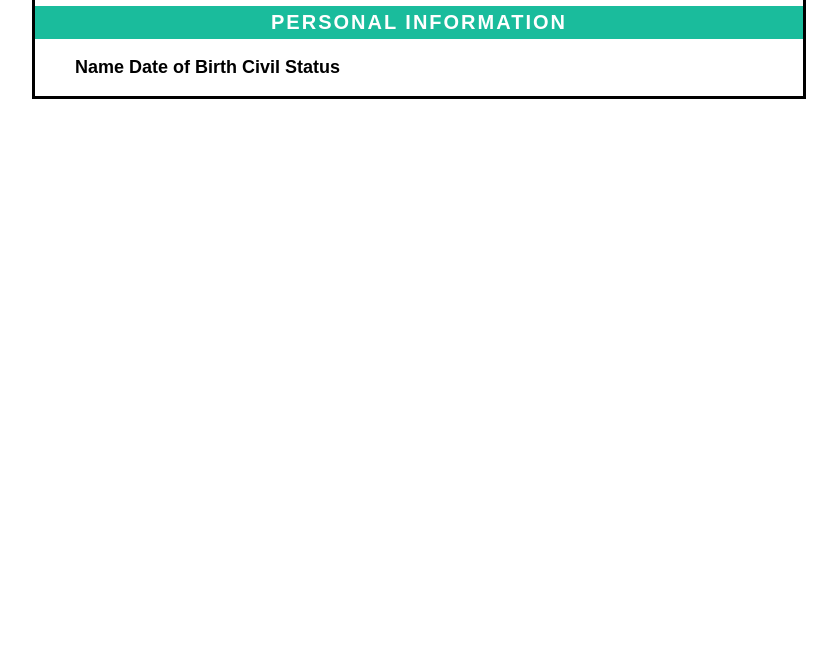
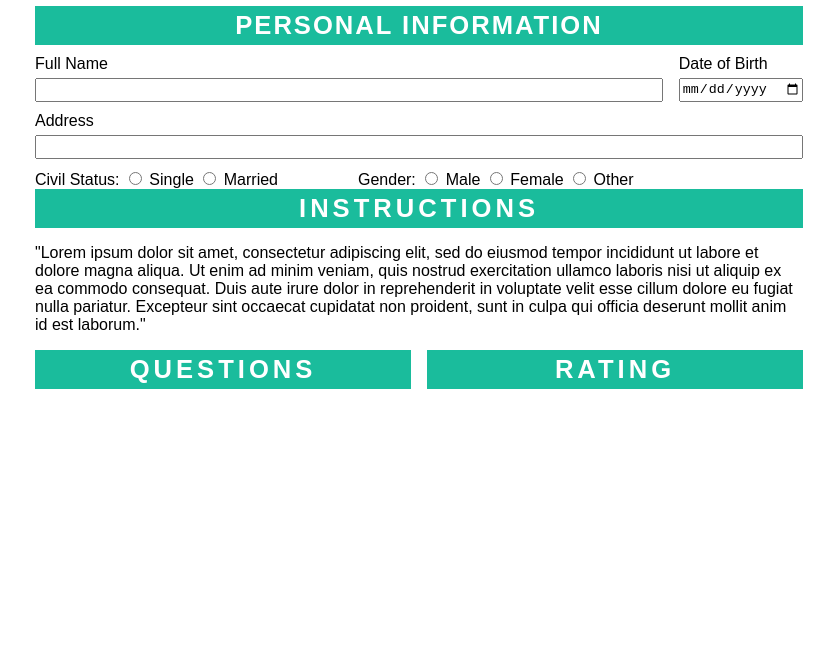
Before and after one commit to lquinto13/SurveyForm, a plain HTML site: page index.html in a window 1280 px wide. Shown: the part 152-800 px from the top of the page, without its empty margins (221-1058 px from the left). Drawn offline with Linux system fonts and the light colour scheme.

Commit message:
Added content

```diff
--- a/index.html
+++ b/index.html
@@ -1,12 +1,12 @@
 <!DOCTYPE html>
 <html>
 <head>
-    <title>Surey</title>
+    <title>Survey</title>
     <link rel="stylesheet" href="styles.css">
 </head>
 
 <body style="margin: 0;">
-    <div class ="formContainer">
+    <div class ="formContainer" >
         <div class ="header">
             SURVEY
         </div>
@@ -15,21 +15,69 @@
             <div class="idHeader">
                 PERSONAL INFORMATION
             </div>
+            <div class="idInfoContainer">
                 <div class="idInfo">
-                    <ul class="infoList">
-                        <li>Name</li>
-                        <li>Date of Birth</li>
-                        <li>Civil Status</li>
-                    </ul>
+                    <div class="label-1">
+                        <div class="idInfoLabel ">Full Name</div>
+                        <div ><input type="text"></div>
                     </div>
-                <div class="idInput">
+                    <div class="label-2">
+                        <div class="idInfoLabel">Date of Birth</div>
+                        <div ><input type="date"></div>
+                    </div>
+                </div>
+                <div class=" idAddress">
+                    <div class="label-3">
+                        <div class="idInfoLabel">
+                            Address
+                        </div>
+                        <input type="text">
+                    </div>
+                </div>
+                <div class="idRadio">
+                    <div class="idInfoLabel">
+                        <div class="label-4">
+                            Civil Status:
+                            <input type="radio" name="radioStatus"> Single
+                            <input type="radio" name="radioStatus"> Married
+                        </div>
 
                     </div>
+                    <div class="idInfoLabel">
+                        <div c;ass ="label-5">
+                            Gender:
+                            <input type="radio" name="radioGender"> Male
+                            <input type="radio" name="radioGender"> Female
+                            <input type="radio" name="radioGender"> Other
+                        </div>
+
 
                     </div>
                 </div>
 
 
 
+            </div>
+        </div>
+
+        <div class="formQuestionsContainer">
+            <div class="instructionsHeader">
+                INSTRUCTIONS
+            </div>
+            <div class="instructionsMessage">
+               <p>"Lorem ipsum dolor sit amet, consectetur adipiscing elit, sed do eiusmod tempor incididunt ut labore et dolore magna aliqua. Ut enim ad minim veniam, quis nostrud exercitation ullamco laboris nisi ut aliquip ex ea commodo consequat. Duis aute irure dolor in reprehenderit in voluptate velit esse cillum dolore eu fugiat nulla pariatur. Excepteur sint occaecat cupidatat non proident, sunt in culpa qui officia deserunt mollit anim id est laborum."</p>
+            </div>
+            <div class="formQuestions">
+                <div class="questionsHeader">
+                    QUESTIONS
+                </div>
+                <div class="ratingHeader">
+                    RATING
+                </div>
+            </div>
+
+        </div>
+    </div>
+    </div>
 </body>
 </html>
--- a/styles.css
+++ b/styles.css
@@ -3,61 +3,152 @@ html{
 
 }
 .formContainer{
+    display: flex;
+    flex-direction: column;
     width: 60%;
-    border: 3px solid black ;
-    margin:auto
+    margin: 0 auto;
+
 }
 
+
 .header {
+    display: flex;
     padding: 20px;
-    text-align: center;
+    justify-content: center;
     letter-spacing: 10px;
     color: #1abc9c;
-    font-size: 100px;
-    margin:0
+    font-size: 8vw;
   }
 
 
 .formBody{
-    margin:auto
+    display: flex;
+    flex-direction: column;
+
+
 }
 
 .formIdentification{
-    text-align: center;
+    align-items: center;
+
 }
 
 .idHeader{
     background-color: #1abc9c;
     color:white;
-    font-size: 20px;
+    font-size: 2vw;
     letter-spacing: 2px;
     font-weight:bolder;
     padding:5px;
+    text-align: center;
+
 
 }
-.infoList{
+
+.instructionsHeader{
+    background-color: #1abc9c;
+    color:white;
+    font-size: 2vw;
+    letter-spacing: 4px;
+    font-weight:bolder;
+    padding:5px;
+    text-align: center;
+
+
+}
+
+.idInfoContainer{
+    display:flex;
+    flex-direction: column;
+    flex-wrap: wrap;
     text-align: left;
-    font-size: 18px;
-    font-weight:bolder;
-    list-style: none;
+
 
 }
 
 
-.idInfo li {
-    display: inline;
+.idInfo{
+    display:flex;
+    margin-top: 10px;
+
+    gap:1em
+
 }
 
-.idInput li {
-    display:inline;
-    margin:0;
+.idRadio{
+    display:flex;
+    margin-top: 10px;
+    gap: 5em;
 }
 
-.form__input {
-    font-family: 'Roboto', sans-serif;
-    color: #333;
-    background-color: rgb(255, 255, 255);
-    border: none;
-    transition: all 0.3s;
-    margin-right: 50px
+
+.idAddress{
+    display:flex;
+    margin-top: 10px;
+
+}
+.idInput{
+    display:flex;
+    justify-content: space-evenly;
+}
+
+
+
+  .idAddress{
+    display: flex;
+
   }
+
+  .label-1{
+    flex-grow:1;
+  }
+
+  .label-3{
+    flex-grow:1;
+  }
+
+  input[type=text],
+  input[type=password],
+  input[type=date]{
+    width: 100%;
+      margin-top: 5px;
+      height: 3vh;
+  }
+
+
+  input{
+    box-sizing: border-box;
+  }
+
+  .radioInputs{
+    display: flex;
+    align-items: flex-start;
+  }
+
+  .formQuestions{
+    display: flex;
+    justify-content: space-evenly;
+    gap: 1em;
+  }
+
+  .questionsHeader{
+    background-color: #1abc9c;
+    color:white;
+    font-size: 2vw;
+    letter-spacing: 4px;
+    font-weight:bolder;
+    padding:5px;
+    text-align: center;
+    flex:1
+  }
+
+  .ratingHeader{
+    background-color: #1abc9c;
+    color:white;
+    font-size: 2vw;
+    letter-spacing: 4px;
+    font-weight:bolder;
+    padding:5px;
+    text-align: center;
+    flex:1
+  }
```
Lines whose indentation alone changed are shown as unchanged.
